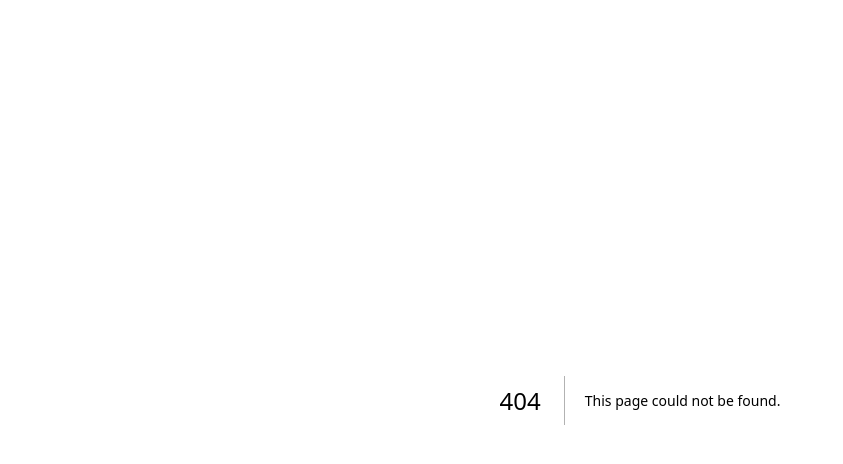
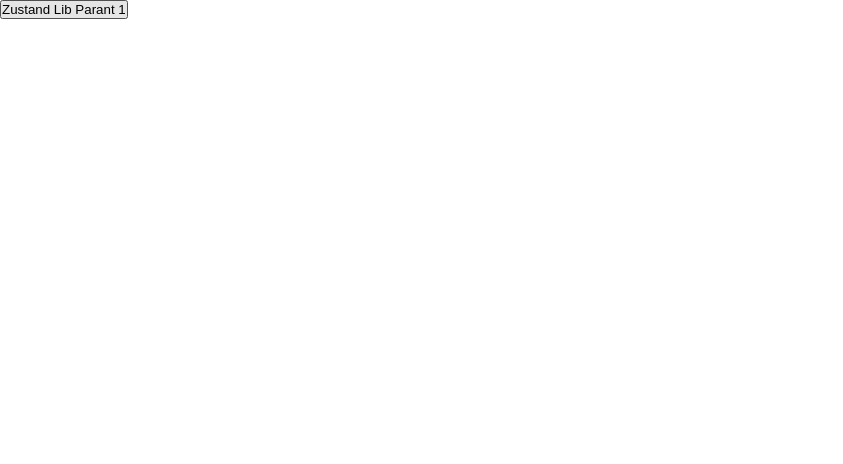
Before and after one commit to yeonhwakim/next-modal, a Next.js app: page /ZustandLibParent1 in a window 1280 px wide. Before the commit this address had no page. Shown: the top 464 px of the page, without its empty margins (0-843 px from the left). Built offline with nearby package versions, Linux system fonts and the light colour scheme.

Commit message:
zustand lib로 modal 띄우기

```diff
--- /dev/null
+++ b/src/app/ZustandLibParent1/page.tsx
@@ -0,0 +1,22 @@
+"use client";
+
+import { useModalStore } from "@/app/_store/ModalStore";
+import { useEffect } from "react";
+
+export default function ZustandLibParent1() {
+  const { openModal, closeModal } = useModalStore();
+
+  useEffect(() => {
+    return () => {
+      closeModal();
+    };
+  }, []);
+
+  return (
+    <div>
+      <button onClick={() => openModal("Zustand Parant 1 에서 오픈")}>
+        Zustand Lib Parant 1
+      </button>
+    </div>
+  );
+}
--- /dev/null
+++ b/src/app/ZustandLibParent2/page.tsx
@@ -0,0 +1,22 @@
+"use client";
+
+import { useModalStore } from "@/app/_store/ModalStore";
+import { useEffect } from "react";
+
+export default function ZustandLibParent2() {
+  const { openModal, closeModal } = useModalStore();
+
+  useEffect(() => {
+    return () => {
+      closeModal();
+    };
+  }, []);
+
+  return (
+    <div>
+      <button onClick={() => openModal("Zustand Parant 2 에서 오픈")}>
+        Zustand Lib Parant 2
+      </button>
+    </div>
+  );
+}
--- /dev/null
+++ b/src/app/_component/ZustandLibModal/page.tsx
@@ -0,0 +1,12 @@
+"use client";
+
+import { useModalStore } from "@/app/_store/ModalStore";
+import Modal from "../Modal";
+
+export default function ZustandLibModal() {
+  const { isOpen, content, closeModal } = useModalStore();
+
+  return (
+    <div>{isOpen && <Modal onClose={() => closeModal()}>{content}</Modal>}</div>
+  );
+}
--- /dev/null
+++ b/src/app/_store/ModalStore.tsx
@@ -0,0 +1,15 @@
+import { create } from "zustand";
+
+interface ModalState {
+  isOpen: boolean;
+  content: string;
+  openModal: (content: string) => void;
+  closeModal: () => void;
+}
+
+export const useModalStore = create<ModalState>((set) => ({
+  isOpen: false,
+  content: "",
+  openModal: (content) => set({ isOpen: true, content }),
+  closeModal: () => set({ isOpen: false, content: "" }),
+}));
--- a/src/app/layout.tsx
+++ b/src/app/layout.tsx
@@ -3,6 +3,7 @@ import { Geist, Geist_Mono } from "next/font/google";
 import "./globals.css";
 import { ModalProvider } from "./_context/ModalProvider";
 import ContextApiModal from "./_component/ContextApiModal/page";
+import ZustandLibModal from "./_component/ZustandLibModal/page";
 
 const geistSans = Geist({
   variable: "--font-geist-sans",
@@ -30,6 +31,7 @@ export default function RootLayout({
         <ModalProvider>
           {children}
           <ContextApiModal />
+          <ZustandLibModal />
         </ModalProvider>
       </body>
     </html>
--- a/src/app/page.tsx
+++ b/src/app/page.tsx
@@ -9,6 +9,10 @@ export default function Home() {
       <Link href="/ContextApiParent1">ContextApiParent1</Link>
       <br />
       <Link href="/ContextApiParent2">ContextApiParent2</Link>
+      <br />
+      <Link href="/ZustandLibParent1">ZustandParent1</Link>
+      <br />
+      <Link href="/ZustandLibParent2">ZustandParent2</Link>
     </>
   );
 }
```
Also changed, not shown: package.json (+4 -3 lines), 1 other file (tests, documents, lock files or other folders).
